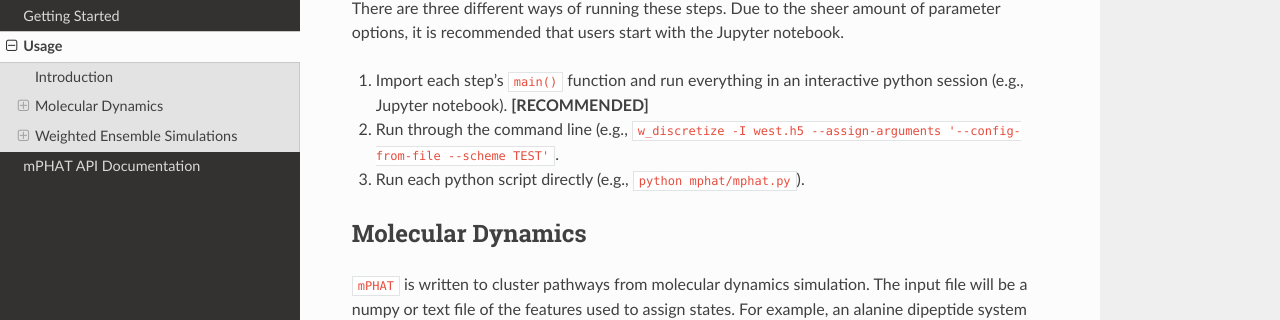
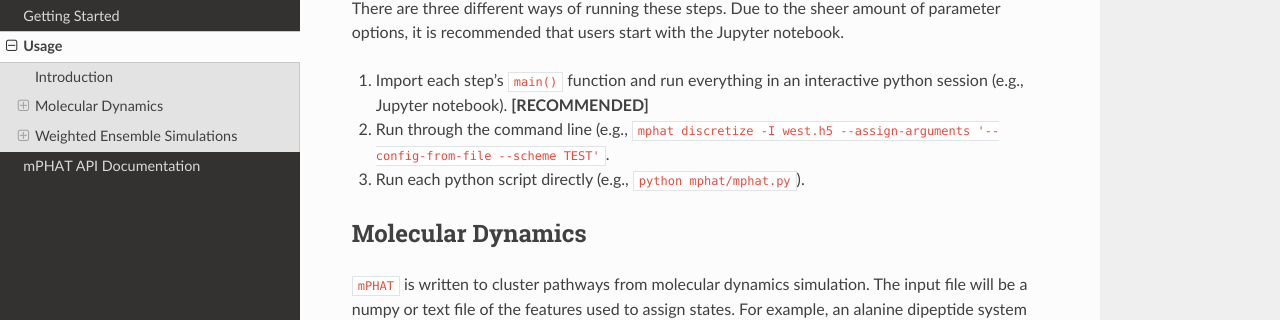
Before and after one commit to jeremyleung521/LPATH, a Sphinx documentation site: the page built from docs/usage.rst, in a window 1280 px wide and 900 px high, scrolled down 376 px. Shown: the part 136-456 px from the top of the window. Built offline with Sphinx 7.4.7 and the Read the Docs theme 2.0.0, drawn with Linux system fonts in a browser that asks for light colours; the version number could not be read and is left out.

Commit message:
doc update

```diff
--- a/docs/getting_started.rst
+++ b/docs/getting_started.rst
@@ -11,6 +11,7 @@ This page details how to get started with ``mPHAT``.
 2. In the cloned directory, install the program with ``pip``. Specify ``westpa`` if you are analyzing a weighted ensemble simulation. Specify ``dev`` if you need to install all dependencies::
 
     cd mphat
+
     pip install -e .  # for essentials OR
     pip install -e .[westpa]  # with WESTPA OR
     pip install -e .[dev]  # all dependencies
--- a/docs/usage.rst
+++ b/docs/usage.rst
@@ -18,7 +18,7 @@ Introduction
 There are three different ways of running these steps. Due to the sheer amount of parameter options, it is recommended that users start with the Jupyter notebook.
 
 1. Import each step's ``main()`` function and run everything in an interactive python session (e.g., Jupyter notebook).  **[RECOMMENDED]**
-2. Run through the command line (e.g., ``w_discretize -I west.h5 --assign-arguments '--config-from-file --scheme TEST'``.
+2. Run through the command line (e.g., ``mphat discretize -I west.h5 --assign-arguments '--config-from-file --scheme TEST'``.
 3. Run each python script directly (e.g., ``python mphat/mphat.py``).
 
 
```
Also changed, not shown: example-md.ipynb.
